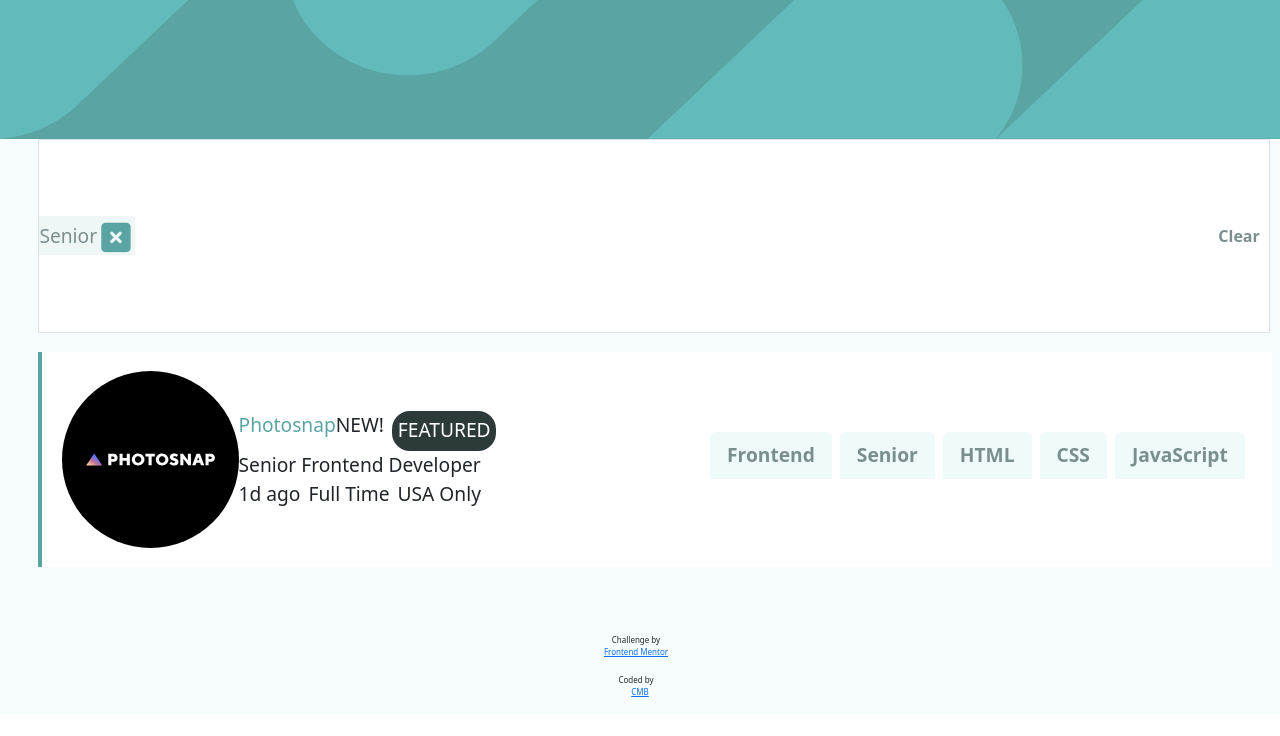
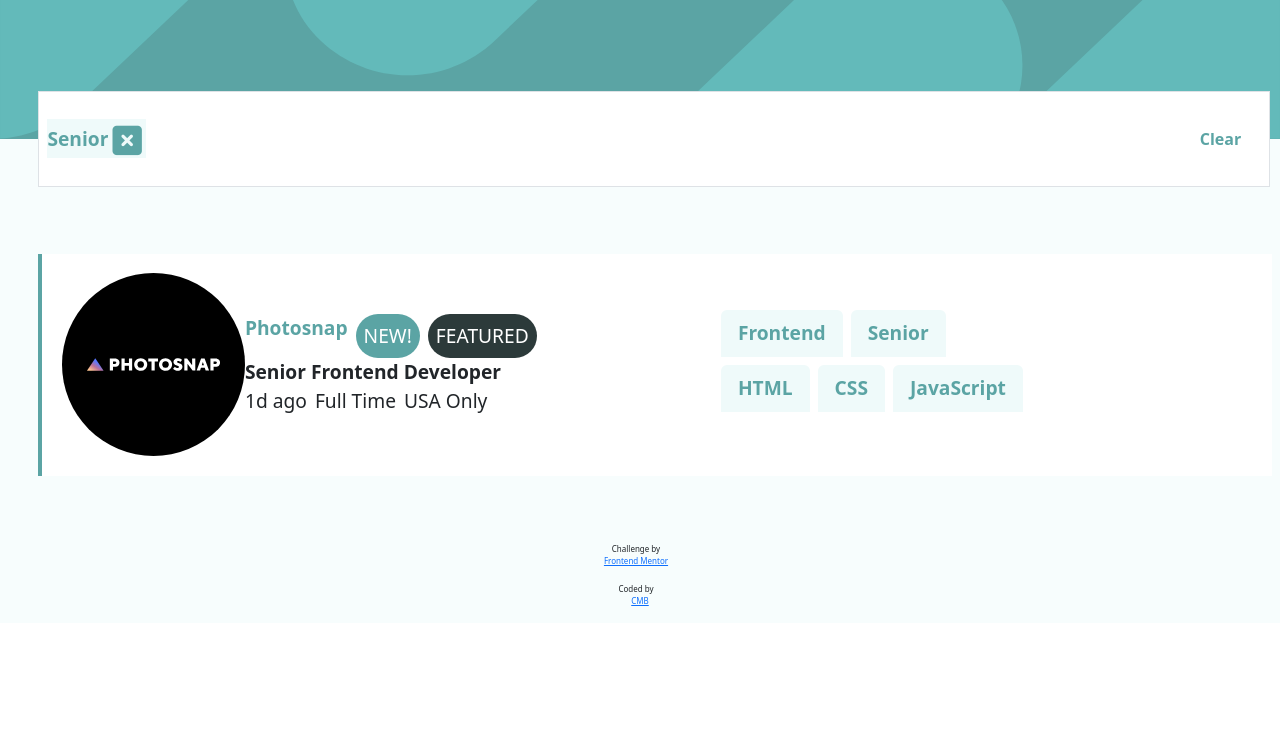
Before and after one commit to cmb347827/static-job-listings-master, a plain HTML site: page index.html in a window 1280 px wide. Both pictures are taken after a click on the link "Senior". Drawn offline with nearby package versions, Linux system fonts and the light colour scheme.

Commit message:
header fixed position

```diff
--- a/index.html
+++ b/index.html
@@ -6,7 +6,7 @@
 
   <link rel="icon" type="image/png" sizes="32x32" href="https://i.postimg.cc/yxgKFKLM/favicon-32x32.png">
   <link rel="stylesheet" href="https://cdnjs.cloudflare.com/ajax/libs/bootstrap/5.3.3/css/bootstrap.min.css" integrity="sha512-jnSuA4Ss2PkkikSOLtYs8BlYIeeIK1h99ty4YfvRPAlzr377vr3CXDb7sb7eEEBYjDtcYj+AjBH3FLv5uSJuXg==" crossorigin="anonymous" referrerpolicy="no-referrer">
-  <link rel="stylesheet" href="https://cdnjs.cloudflare.com/ajax/libs/font-awesome/6.6.0/css/all.min.css" integrity="sha512-Kc323vGBEqzTmouAECnVceyQqyqdsSiqLQISBL29aUW4U/M7pSPA/gEUZQqv1cwx4OnYxTxve5UMg5GT6L4JJg==" crossorigin="anonymous" referrerpolicy="no-referrer" />
+  <link rel="stylesheet" href="https://cdnjs.cloudflare.com/ajax/libs/font-awesome/6.6.0/css/all.min.css" integrity="sha512-Kc323vGBEqzTmouAECnVceyQqyqdsSiqLQISBL29aUW4U/M7pSPA/gEUZQqv1cwx4OnYxTxve5UMg5GT6L4JJg==" crossorigin="anonymous" referrerpolicy="no-referrer" >
   <link rel='stylesheet' href='static-job-listings-master.css' type='text/css'>
 
   <title>Frontend Mentor | Job Listings</title>
@@ -17,27 +17,25 @@
 
     <div class="outer d-flex flex-column ">
          <div class='svg-banner-outer'>
-            <svg id='banner' class='desktop svg-100' viewBox='0 0 1440 156' xmlns="http://www.w3.org/2000/svg" xmlns:xlink="http://www.w3.org/1999/xlink"><defs><path id="a" d="M0 0h1440v156H0z"/></defs><g fill="none" fill-rule="evenodd"><mask id="b" fill="#fff"><use xlink:href="#a"/></mask><use xlink:href="#a"/><g mask="url(#b)" fill="#63BABA"><path d="M495.73 563.419c-51.439-48.795-53.583-130.05-4.788-181.489a128.377 128.377 0 0 1 4.789-4.789l418.16-396.66c55.045-52.215 141.329-52.215 196.374 0 50.418 47.825 53.478 126.835 7.634 178.39l188.06-178.39c55.045-52.215 141.328-52.215 196.373 0 51.44 48.794 53.583 130.049 4.789 181.488a128.377 128.377 0 0 1-4.789 4.789l-418.158 396.658c-55.045 52.215-141.329 52.215-196.374 0-50.418-47.825-53.478-126.835-7.634-178.39L692.104 563.42c-55.045 52.215-141.328 52.215-196.373 0ZM360.464 45.523c-51.44-48.794-53.583-130.05-4.789-181.488a128.377 128.377 0 0 1 4.789-4.79l418.163-396.663c55.046-52.215 141.33-52.215 196.374 0 51.44 48.794 53.583 130.05 4.789 181.488a128.376 128.376 0 0 1-4.789 4.79L556.837 45.522c-55.045 52.215-141.328 52.215-196.373 0Zm-468.795 71.832c-51.439-48.795-53.583-130.05-4.789-181.489a128.377 128.377 0 0 1 4.79-4.788l418.16-396.661c55.045-52.215 141.328-52.215 196.373 0 51.44 48.794 53.583 130.05 4.79 181.488a128.378 128.378 0 0 1-4.79 4.789l-418.16 396.66c-55.045 52.216-141.329 52.216-196.374 0Z"/></g></g></svg>
-            <svg id='banner' class='mobile svg-100' xmlns="http://www.w3.org/2000/svg" viewBox='0 0 375 156'><g fill="#5CA5A5"><path fill="#63BABA" fill-rule="evenodd" d="M-86.732 487.429c-51.432-51.425-51.438-134.806-.013-186.237l.013-.013L309.926-95.424c51.441-51.434 134.836-51.434 186.277 0C547.634-44 547.64 39.38 496.216 90.813c-.005.004-.01.008-.013.013L99.543 487.429c-51.44 51.433-134.834 51.433-186.275 0zm-444.692 71.824c-51.432-51.424-51.438-134.806-.013-186.237l.013-.013L-134.766-23.6C-83.325-75.034.07-75.034 51.511-23.6c51.431 51.424 51.437 134.805.013 186.237l-.013.013-396.66 396.603c-51.44 51.433-134.834 51.433-186.275 0z"/></g></svg>
+            <svg  class='banner desktop svg-100' viewBox='0 0 1440 156' xmlns="http://www.w3.org/2000/svg" xmlns:xlink="http://www.w3.org/1999/xlink"><defs><path id="a" d="M0 0h1440v156H0z"/></defs><g fill="none" fill-rule="evenodd"><mask id="b" fill="#fff"><use xlink:href="#a"/></mask><use xlink:href="#a"/><g mask="url(#b)" fill="#63BABA"><path d="M495.73 563.419c-51.439-48.795-53.583-130.05-4.788-181.489a128.377 128.377 0 0 1 4.789-4.789l418.16-396.66c55.045-52.215 141.329-52.215 196.374 0 50.418 47.825 53.478 126.835 7.634 178.39l188.06-178.39c55.045-52.215 141.328-52.215 196.373 0 51.44 48.794 53.583 130.049 4.789 181.488a128.377 128.377 0 0 1-4.789 4.789l-418.158 396.658c-55.045 52.215-141.329 52.215-196.374 0-50.418-47.825-53.478-126.835-7.634-178.39L692.104 563.42c-55.045 52.215-141.328 52.215-196.373 0ZM360.464 45.523c-51.44-48.794-53.583-130.05-4.789-181.488a128.377 128.377 0 0 1 4.789-4.79l418.163-396.663c55.046-52.215 141.33-52.215 196.374 0 51.44 48.794 53.583 130.05 4.789 181.488a128.376 128.376 0 0 1-4.789 4.79L556.837 45.522c-55.045 52.215-141.328 52.215-196.373 0Zm-468.795 71.832c-51.439-48.795-53.583-130.05-4.789-181.489a128.377 128.377 0 0 1 4.79-4.788l418.16-396.661c55.045-52.215 141.328-52.215 196.373 0 51.44 48.794 53.583 130.05 4.79 181.488a128.378 128.378 0 0 1-4.79 4.789l-418.16 396.66c-55.045 52.216-141.329 52.216-196.374 0Z"/></g></g></svg>
+            <svg  class='banner mobile svg-100' xmlns="http://www.w3.org/2000/svg" viewBox='0 0 375 156'><g fill="#5CA5A5"><path fill="#63BABA" fill-rule="evenodd" d="M-86.732 487.429c-51.432-51.425-51.438-134.806-.013-186.237l.013-.013L309.926-95.424c51.441-51.434 134.836-51.434 186.277 0C547.634-44 547.64 39.38 496.216 90.813c-.005.004-.01.008-.013.013L99.543 487.429c-51.44 51.433-134.834 51.433-186.275 0zm-444.692 71.824c-51.432-51.424-51.438-134.806-.013-186.237l.013-.013L-134.766-23.6C-83.325-75.034.07-75.034 51.511-23.6c51.431 51.424 51.437 134.805.013 186.237l-.013.013-396.66 396.603c-51.44 51.433-134.834 51.433-186.275 0z"/></g></svg>
          </div>
-        <header title="Returned job listings" class='border'>
+        <header id='header' title="Returned job listings" class='d-flex align-items-center visuallyhidden border'>
               <h1 class="visually-hidden">Applied filters</h1>
-              <div id='filters' class="d-flex flex-wrap visuallyhidden align-items-center"></div>
+              <div id='filters' class="d-flex flex-wrap  align-items-center"></div>
         </header>
 
         <main>
-
+              <h2 class="visually-hidden">Either filtered results , all job-listings or no results</h2>
               <output title='all job listings' id="js-job-listings">
 
-                  <output id="no-results">
-                    <!-- no results content -->
-                    <h2>No Search results</h2>
-                    <p>No Job listings based on your search filters </p>
-                  </output>
               </output>
 
               <output title='filtered results' id="js-results">
-
+                  <span title="No results" id="no-results">
+                    <!-- no results content -->
+                    No results to show
+                  </span>
               </output>
 
 
--- a/static-job-listings-master.js
+++ b/static-job-listings-master.js
@@ -70,12 +70,12 @@ const addListings=(which)=>{
 	  elements.resultsContainer.innerHTML='';
 	  //clear filterData for next time the user adds a searchterm, and a new addListings() will be called with new filterdata including the new searchterm results
 	  vars.filterData=[];
-	  let addFeaturedBorder; let tabFont__hover; let featuredFont;
+	  let addFeaturedBorder; let newFont; let featuredFont;
 
       data.forEach((item,index)=>{
 		//some items may not include, featured or new, so add classes based on if they are included or not only.
         addFeaturedBorder = item.featured ? 'addFeaturedBorder' :'';
-        tabFont__hover = item.new ? 'tabFont__hover' : '';
+        newFont = item.new ? 'newFont' : '';
 		featuredFont= item.featured ? 'featuredFont' : '';
 
 		container.innerHTML += `
@@ -86,28 +86,28 @@ const addListings=(which)=>{
 						</div>
 						<div class='d-flex flex-column'>
 								<div class='d-flex'>
-									<div class='greenfont me2'>${item.company} </div>
-									<div class='${tabFont__hover} me-2'>${item.new ? 'NEW!' : ''} </div>
-									<div class='${featuredFont} me-2'>${item.featured ? 'FEATURED' :''}</div>
+									<div class='greenfont me-2 fw-semibold'>${item.company} </div>
+									<div class='${newFont} text-white rounded-pill p-2 me-2'>${item.new ? 'NEW!' : ''} </div>
+									<div class='${featuredFont} text-white rounded-pill p-2 me-2'>${item.featured ? 'FEATURED' :''}</div>
 								</div>
-								<div class='greenfont__hover'>
+								<div class='greenfont__hover fw-semibold'>
 									${item.position}
 								</div>
 								<div class='d-flex'>
-									<div class='me-2'>${item.postedAt}</div>
-									<div class='me-2'>${item.contract}</div>
-									<div>${item.location}</div>
+									<div class='fw-medium me-2'>${item.postedAt}</div>
+									<div class='fw-medium me-2'>${item.contract}</div>
+									<div class='fw-medium'>${item.location}</div>
 								</div>
 						</div>
 				</div>
 				<ul class='noborder ms-md-5 d-flex align-self-md-center nav nav-tabs'>
-					<li class="nav-item"><a class="nav-link search-item lightgreenbg tabFont mb-2 me-2">${item.role}</a></li>
-					<li class="nav-item"><a class="nav-link search-item lightgreenbg tabFont mb-2 me-2">${item.level}</a></li>
+					<li class="nav-item"><a class="nav-link search-item lightgreenbg tabBgHover greenfont fw-bold mb-2 me-2">${item.role}</a></li>
+					<li class="nav-item"><a class="nav-link search-item lightgreenbg tabBgHover greenfont fw-bold mb-2 me-2">${item.level}</a></li>
 					<li class='nav-item d-flex'>${item.languages.map(elmt => `
-						<a class='nav-link search-item lightgreenbg tabFont mb-2 me-2'>${elmt}</a>
+						<a class='nav-link search-item lightgreenbg tabBgHover greenfont fw-bold mb-2 me-2'>${elmt}</a>
 					`).join('')}</li>
 					<li class='nav-item d-flex'>${item.tools.map(elmt => `
-						<a class='nav-link search-item lightgreenbg tabFont mb-2 me-2'>${elmt}</a>
+						<a class='nav-link search-item lightgreenbg tabBgHover fw-bold greenfont mb-2 me-2'>${elmt}</a>
 					`).join('')}</li>
 				</ul>
 		    </section>
@@ -118,8 +118,11 @@ const addListings=(which)=>{
 
 const clearFilters=()=>{
 	//remove filters
-	if($('#filters').hasClass('visuallyhidden')===false){
-		$('#filters').addClass('visuallyhidden');
+	if($('#header').hasClass('visuallyhidden')===false){
+		$('#header').addClass('visuallyhidden');
+	}
+	if($('#header').hasClass('filtersPosition')){
+		$('#header').removeClass('filtersPosition');
 	}
 	addListings('non-filtered');
 	//remove clear button, I use false/true instead of toggling the boolean variable for clarity and reduces bugs.
@@ -138,11 +141,14 @@ const clearFilters=()=>{
 function addFilter(linktext) {
 	console.log('in addfilter clearbtnadded',vars.clearBtnAdded);
 	//add search terms (to filter results) at top output
-	if($('#filters').hasClass('visuallyhidden')){ //show filter terms output element
-		$('#filters').removeClass('visuallyhidden');
+	if($('#header').hasClass('visuallyhidden')){ //show filter terms output element
+		$('#header').removeClass('visuallyhidden');
+	}
+	if($('#header').hasClass('filtersPosition')===false){
+		$('#header').addClass('filtersPosition');
 	}
 	vars.filterId=++vars.filterId;
-	const output = `<form class="customtab me-1 me-md-3 ">
+	const output = `<form class="customtab greenfont lightgreenbg fw-bold ms-2 me-1 me-md-3 ">
 			            <input type='hidden' id='search-term${vars.filterId}' name='search-term${vars.filterId}'>
 					    <output name='result' for='search-term${vars.filterId}'>${linktext}<button data-remove-button-id="${vars.filterId}" type='button' class='btn close'><i class="fa-solid fa-square-xmark"></i></button>
 						</output>
@@ -151,7 +157,7 @@ function addFilter(linktext) {
 	//add the new filter tab
 	elements.filters.insertAdjacentHTML("afterbegin", output );
 	//create a clear button element
-	const clearBtn=`<button type="button" class="btn clearButton">Clear</button>`;
+	const clearBtn=`<button type="button" class="btn clearButton greenfont fw-bold me-2">Clear</button>`;
 	if(vars.clearBtnAdded===false){
 		//if the clear button has not yet been added, add it to the end of the filter tabs.
 		elements.filters.insertAdjacentHTML('beforeend',clearBtn);
@@ -211,5 +217,4 @@ $(window).on('load',function(){
 
     fetchAsync();
 
-
 });
--- a/static-job-listings-master.scss
+++ b/static-job-listings-master.scss
@@ -89,16 +89,20 @@ body{
     display:none;
   }
 }
-
+.filtersPosition{
+    position:relative;
+    top:-2.5em;
+}
 .outer{
       output{
          display:block;
       }
       @include bg-color(lighten(map-get($colors,Light Grayish Cyan),2),nth($fallback-color,1));
 
-      #banner{
+      .banner{
           height: fit-content;
       }
+
       .visuallyhidden {
         position: absolute;
         width: 1px;
@@ -115,22 +119,23 @@ body{
           @include font-color(map-get($colors, Desaturated Dark Cyan),nth($fallback-color,5));
         }
       }
+      .lightgreenbg{
+        @include bg-color(map-get($colors,Light Grayish Cyan),nth($fallback-color,1));
+      }
       section,header{
           @include padding(0.4em);
           @include margin(1em 0);
-          .tabFont{
-            @include font-color(map-get($colors,Dark Grayish Cyan),nth($fallback-color,3));
-            font-weight: $font_weight-bold;
+          .tabBgHover{
             &:hover{
               @include bg-color(map-get($colors, Desaturated Dark Cyan),nth($fallback-color,5));
               color: white;
             }
           }
+          .newFont{
+            @include bg-color(map-get($colors, Desaturated Dark Cyan),nth($fallback-color,5));
+          }
           .featuredFont{
             @include bg-color(map-get($colors,Very Dark Grayish Cyan),nth($fallback-color,4));
-            color:white;
-            padding:0.3em;
-            border-radius: 18px;
           }
 
           @media screen and(min-width:768px){
@@ -141,9 +146,7 @@ body{
       section{
         min-height: 10em;
         @include bg-color(lighten(map-get($colors,Light Grayish Cyan),4),nth($fallback-color,1));
-          .lightgreenbg{
-            @include bg-color(map-get($colors,Light Grayish Cyan),nth($fallback-color,1));
-          }
+
           @media screen and(min-width:768px){
             margin-left: 2em;
             margin-right: 2em;
@@ -152,11 +155,9 @@ body{
       header{
          margin:0;
          padding:0;
+         min-height:5em;
 
         @include bg-color(lighten(map-get($colors,Light Grayish Cyan),4),nth($fallback-color,1));
-        #filters{
-           min-height: 10em;
-        }
 
         button{
            padding:0.2em;
@@ -171,15 +172,11 @@ body{
         .clearButton{
           position:absolute;
           right:1em;
-          font-weight:$font_weight-bold;
-          @include font-color(map-get($colors,Dark Grayish Cyan),nth($fallback-color,3));
           &:hover{
             text-decoration:underline;
           }
         }
         .customtab{
-            @include bg-color(map-get($colors,Light Grayish Cyan2),nth($fallback-color,2));
-            @include font-color(map-get($colors,Dark Grayish Cyan),nth($fallback-color,3));
             height: 2em;
         }
          @media screen and(min-width:768px){
@@ -197,7 +194,4 @@ body{
           text-align: center;
         }
       }
-      @media screen and(min-width:768px){
-
-      }
 }
```
Also changed, not shown: static-job-listings-master.css, 1 other file.
